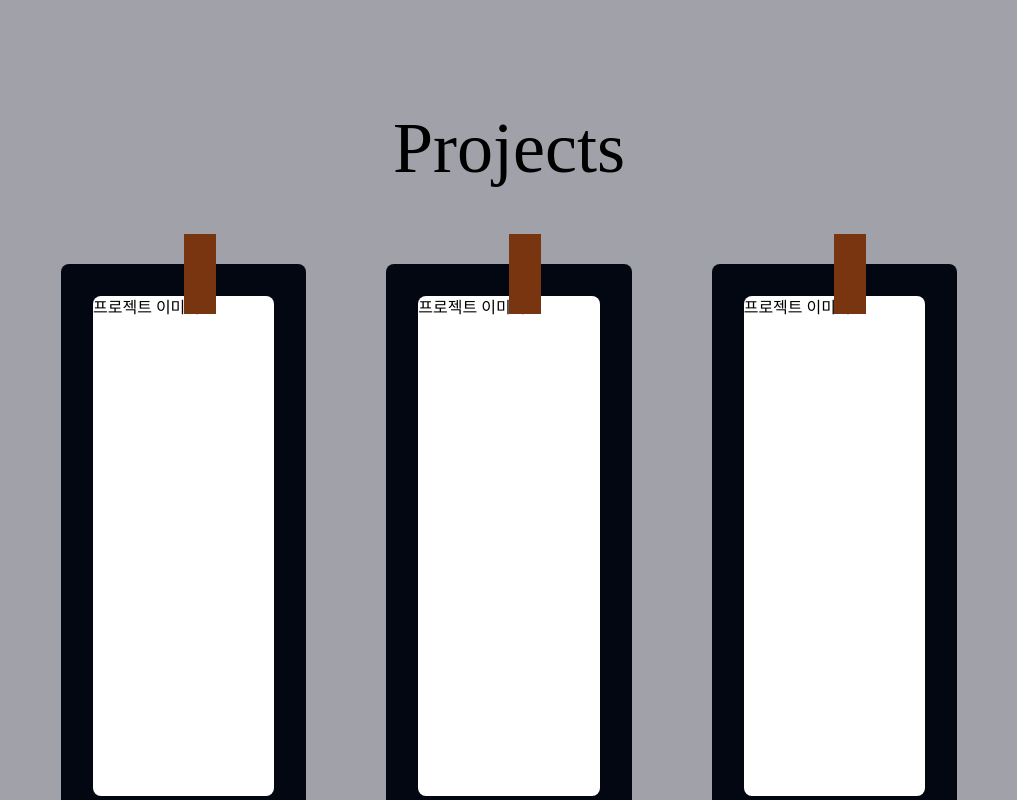
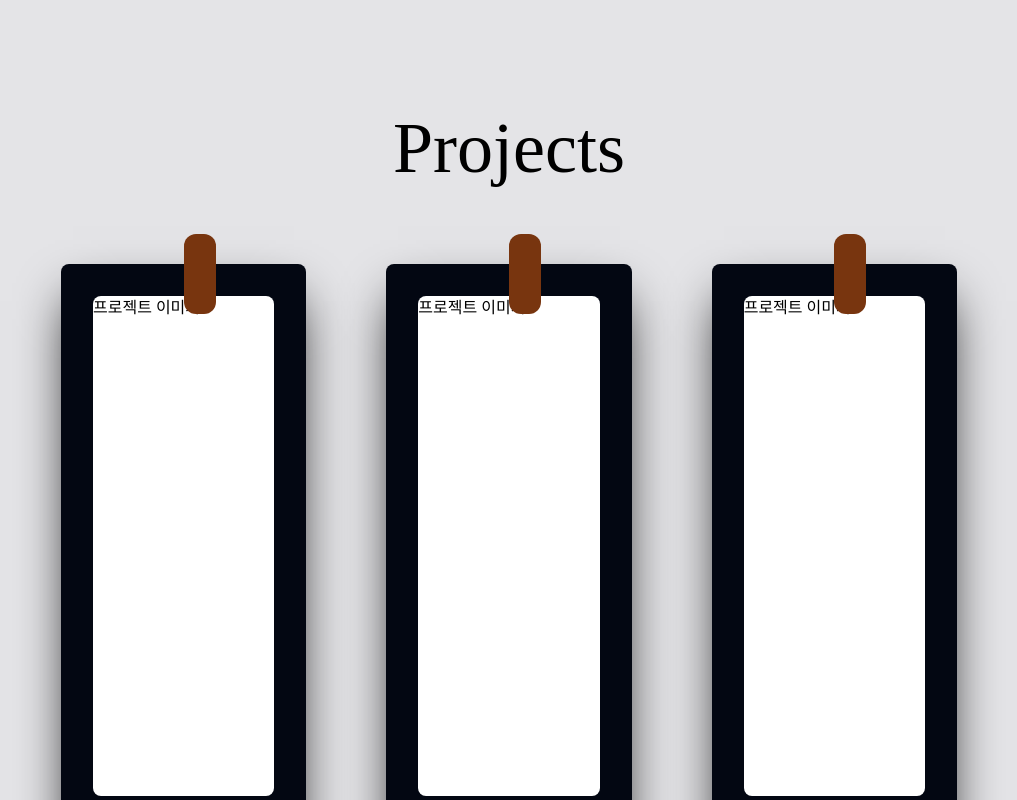
Before and after one commit to minjeong9919/Introduce-Me, a React (Create React App) app: page /project in a window 1280 px wide. Shown: the whole page, without its empty margins (131-1148 px from the left). Built offline with nearby package versions, Linux system fonts and the light colour scheme.

Commit message:
Design: 카드 확대 애니메이션 추가

```diff
--- a/src/component/Pictures/Project.jsx
+++ b/src/component/Pictures/Project.jsx
@@ -1,9 +1,12 @@
 import React from "react";
 
-export const Project = () => {
+export const Project = ({ isModalVisible, setIsModalVisible }) => {
   return (
-    <div className="w-full h-fit bg-gray-950 mx-auto p-8 pb-10 rounded-lg relative">
-      <div className="bg-amber-900 w-8 h-20 absolute top-[-30px] inset-x-2/4"></div>
+    <div
+      className="w-full h-fit bg-gray-950 mx-auto p-8 pb-10 rounded-lg relative shadow-2xl shadow-black transition ease duration-500 hover:scale-105"
+      onClick={() => setIsModalVisible(!isModalVisible)}
+    >
+      <div className="bg-amber-900 w-8 h-20 absolute top-[-30px] inset-x-2/4 rounded-xl"></div>
       <div>
         <div className="w-full h-p500 bg-white rounded-lg mb-10">
           프로젝트 이미지
--- a/src/page/ProjectPage.jsx
+++ b/src/page/ProjectPage.jsx
@@ -3,7 +3,7 @@ import { Project } from "./../component/Pictures/Project";
 
 export const ProjectPage = () => {
   return (
-    <div className="w-full h-lvh bg-zinc-400 overflow-auto px-20 py-20">
+    <div className="w-full h-lvh bg-zinc-200 overflow-auto px-20 py-20">
       <p className="text-center text-7xl my-8 mb-20">Projects</p>
       <div className="w-4/5 grid grid-cols-3 gap-20 mx-auto">
         <Project />
```
